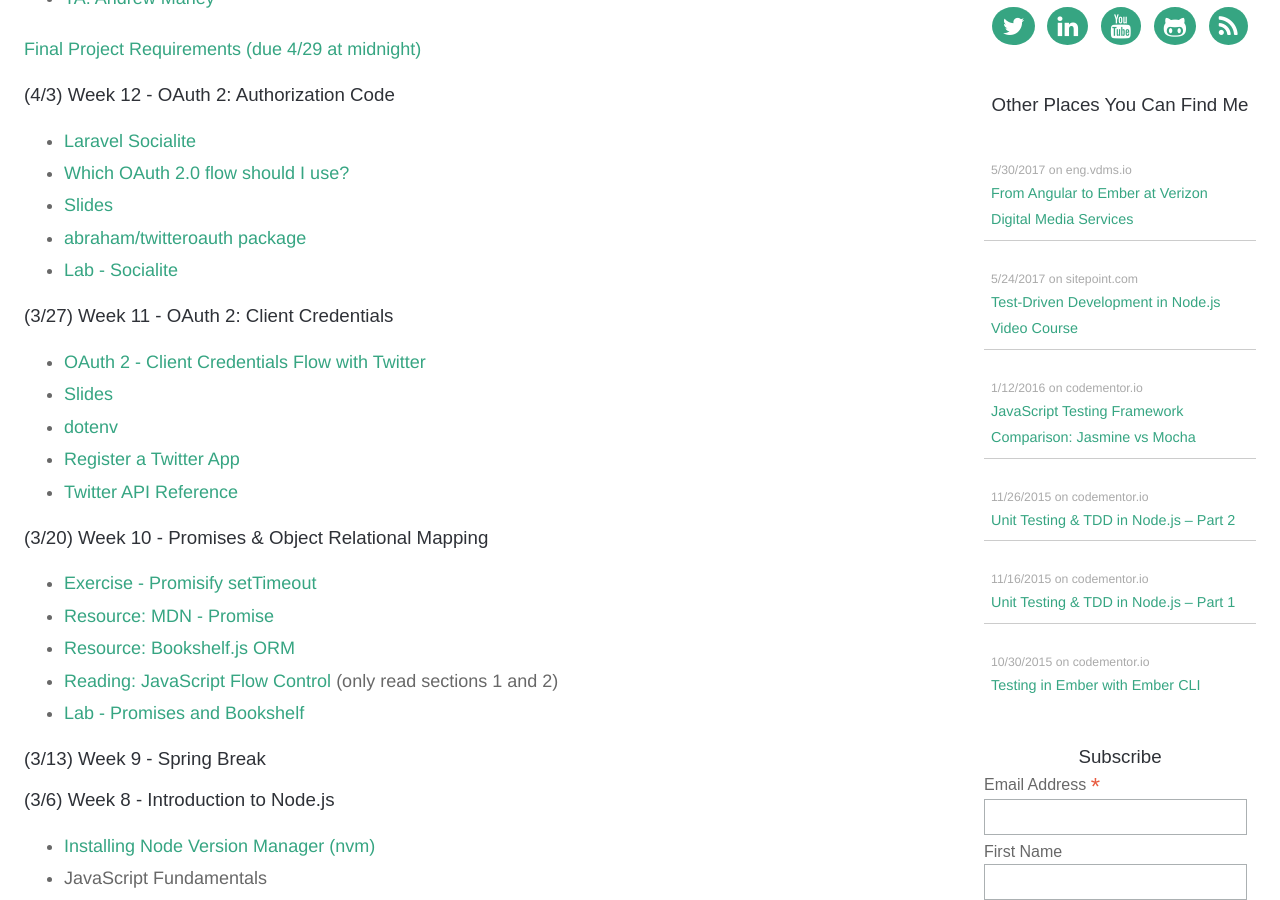
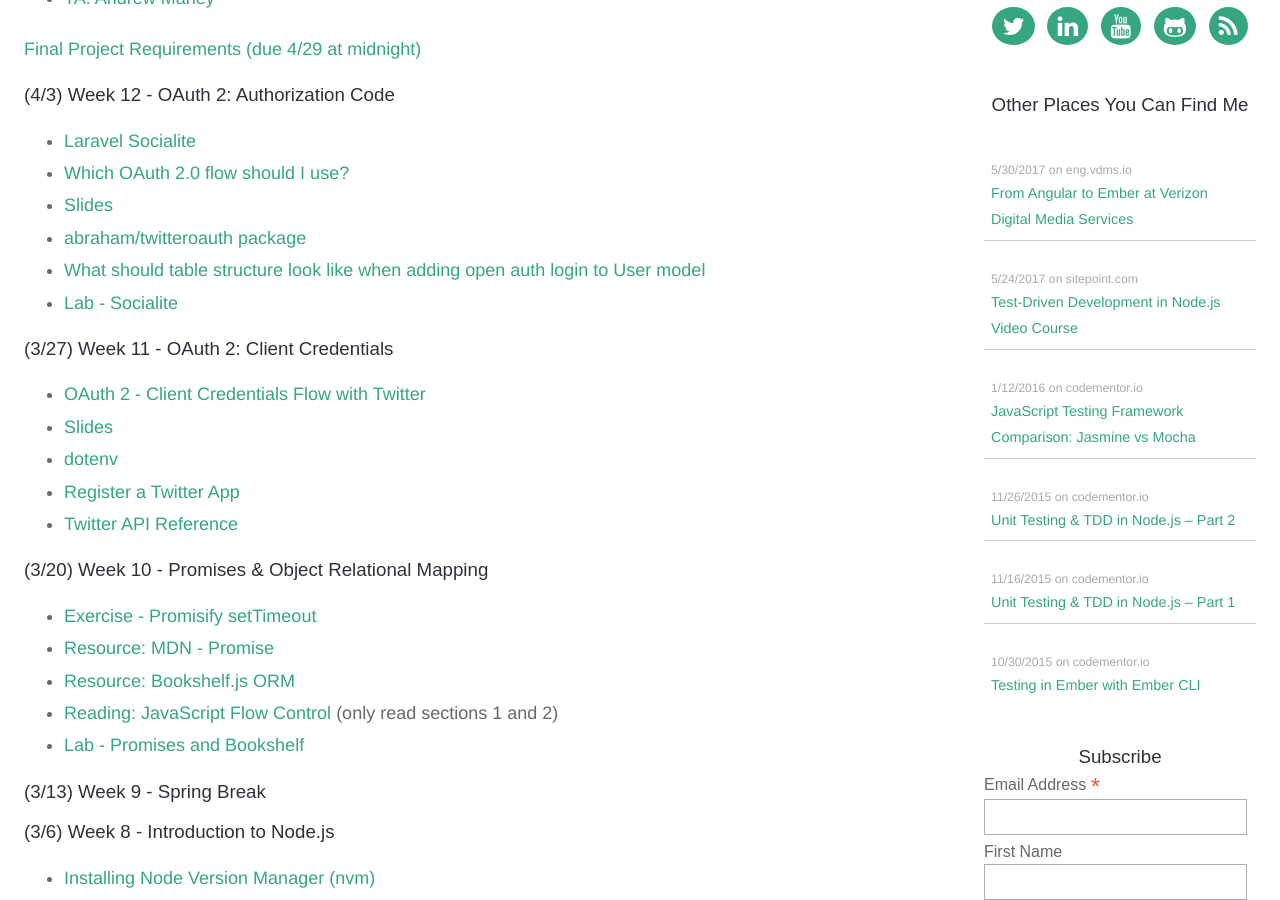
Before and after one commit to iamdtang/skaterdav85.github.io, a Jekyll site: the page built from teaching/2018/itp405.md, in a window 1280 px wide and 900 px high, scrolled down 333 px. Built offline with Jekyll 4.4.1, drawn with Linux system fonts in a browser that asks for light colours; nearby versions of some CDN libraries.

Commit message:
Update itp405.md

```diff
--- a/teaching/2018/itp405.md
+++ b/teaching/2018/itp405.md
@@ -21,6 +21,8 @@ layout: default
 * [Which OAuth 2.0 flow should I use?](https://auth0.com/docs/api-auth/which-oauth-flow-to-use)
 * [Slides](https://docs.google.com/presentation/d/1rrt__h7W23TGJ2rFY3eigqf5kEvLPMlY_q-c_gf6nk0/edit?usp=sharing)
 * [abraham/twitteroauth package](https://packagist.org/packages/abraham/twitteroauth)
+* [What should table structure look like when adding open auth login to User model
+](https://stackoverflow.com/questions/1809595/what-should-table-structure-look-like-when-adding-open-auth-login-to-user-model)
 * [Lab - Socialite](/teaching/2018/labs/socialite)
 
 ### (3/27) Week 11 - OAuth 2: Client Credentials
```
